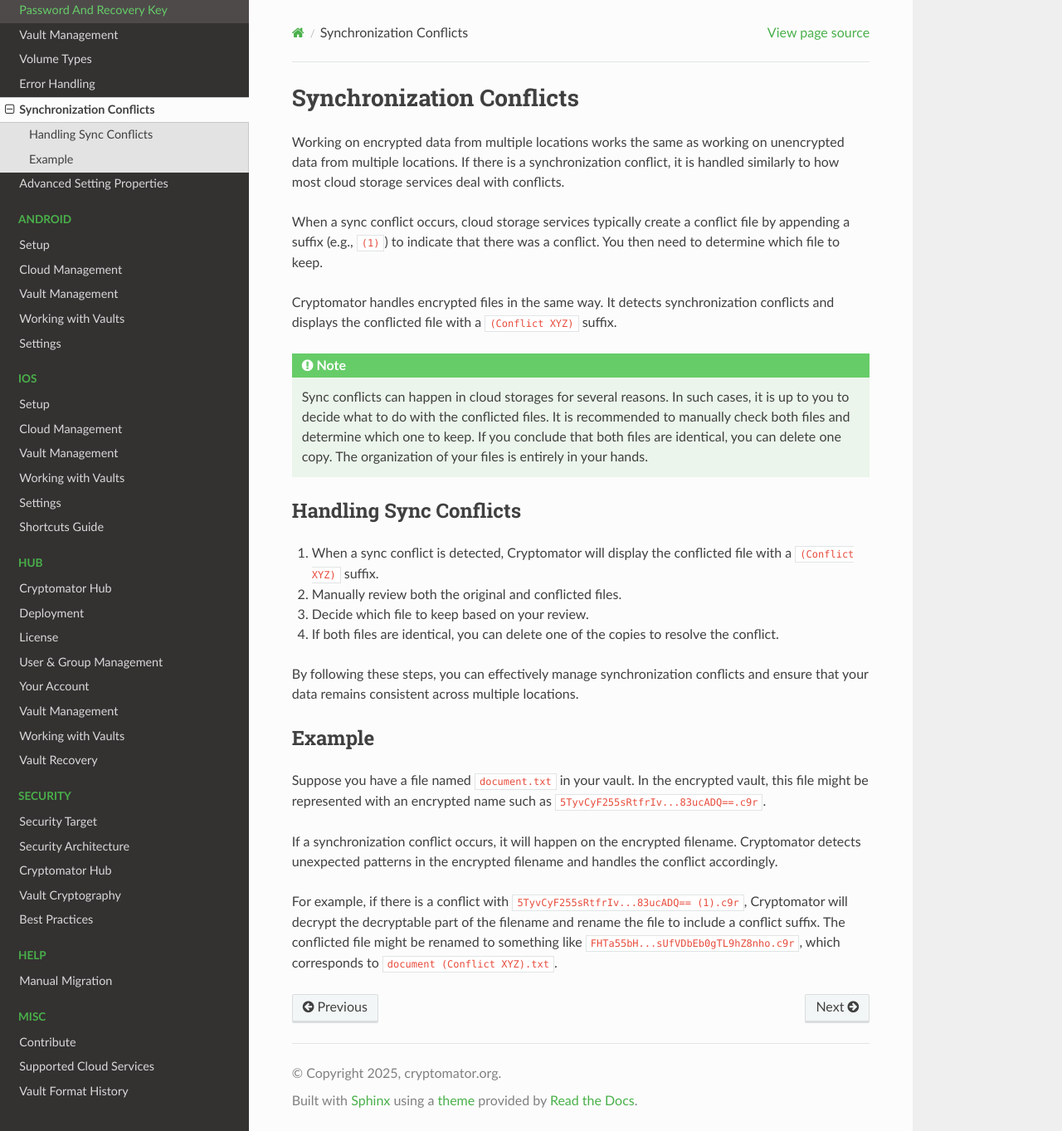
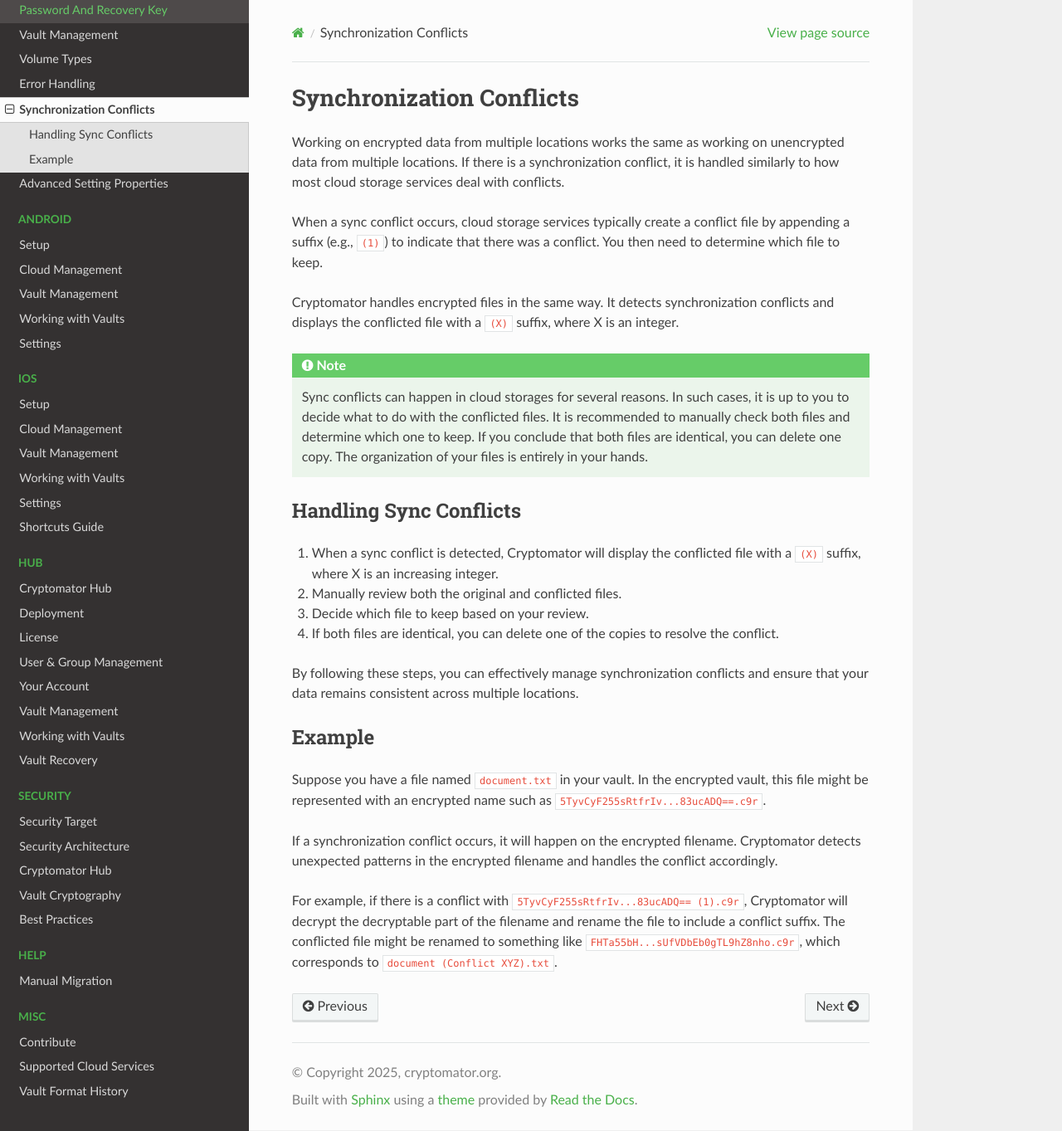
Before and after one commit to cryptomator/docs, a Sphinx documentation site: the page built from source/desktop/sync-conflicts.rst, in a window 1280 px wide and 1363 px high. Shown: the whole window at 83% size. Built offline with Sphinx 7.4.7 and the Read the Docs theme 3.1.0, drawn with Linux system fonts in a browser that asks for light colours.

Commit message:
Update sync-conflicts.rst

```diff
--- a/source/desktop/sync-conflicts.rst
+++ b/source/desktop/sync-conflicts.rst
@@ -5,7 +5,7 @@
 
 When a sync conflict occurs, cloud storage services typically create a conflict file by appending a suffix (e.g., ``(1)``) to indicate that there was a conflict. You then need to determine which file to keep.
 
-Cryptomator handles encrypted files in the same way. It detects synchronization conflicts and displays the conflicted file with a ``(Conflict XYZ)`` suffix.
+Cryptomator handles encrypted files in the same way. It detects synchronization conflicts and displays the conflicted file with a ``(X)`` suffix, where X is an integer.
 
 .. note::
 
@@ -14,7 +14,7 @@
 Handling Sync Conflicts
 -----------------------
 
-1. When a sync conflict is detected, Cryptomator will display the conflicted file with a ``(Conflict XYZ)`` suffix.
+1. When a sync conflict is detected, Cryptomator will display the conflicted file with a ``(X)`` suffix, where X is an increasing integer.
 2. Manually review both the original and conflicted files.
 3. Decide which file to keep based on your review.
 4. If both files are identical, you can delete one of the copies to resolve the conflict.
```
